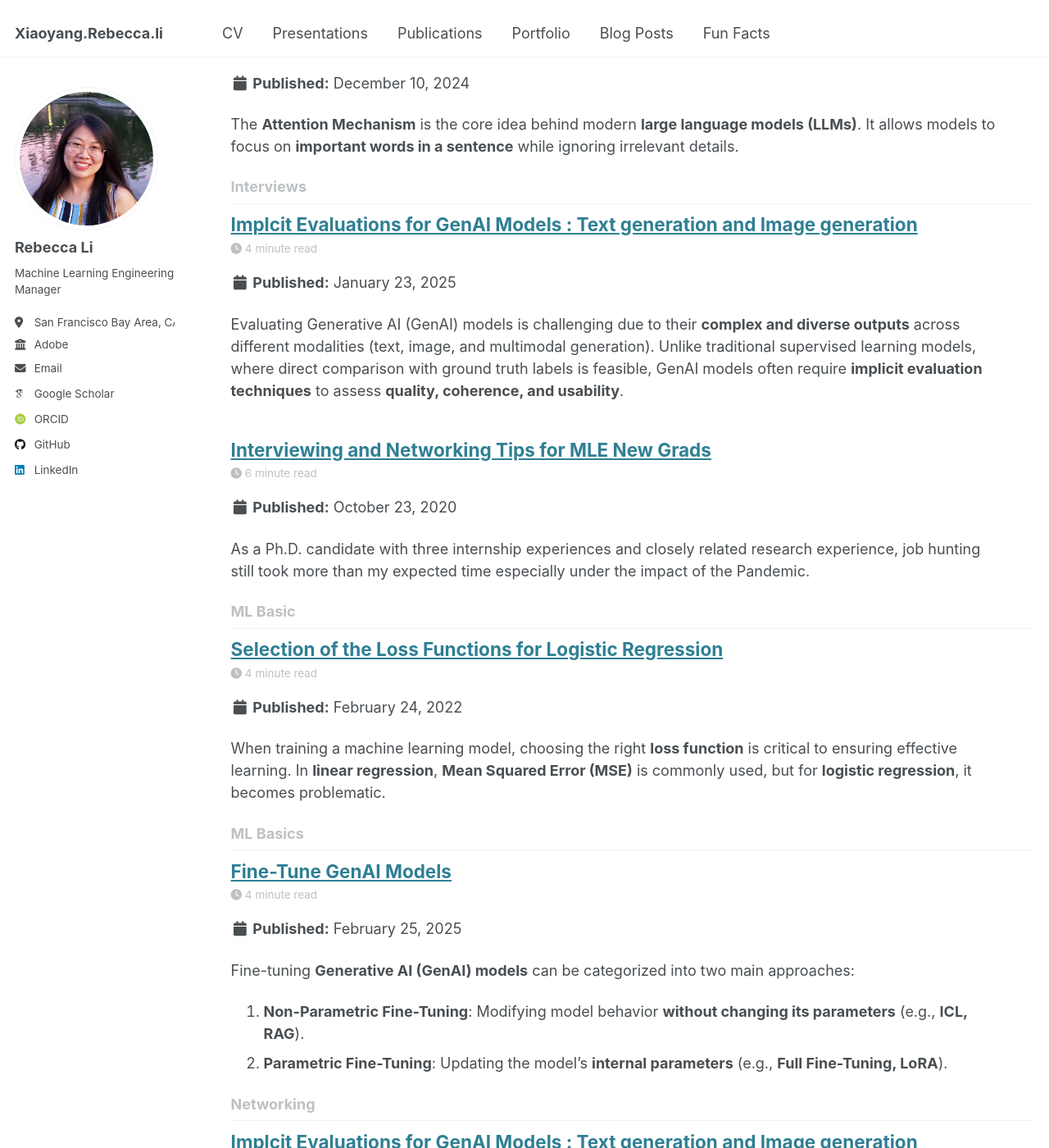
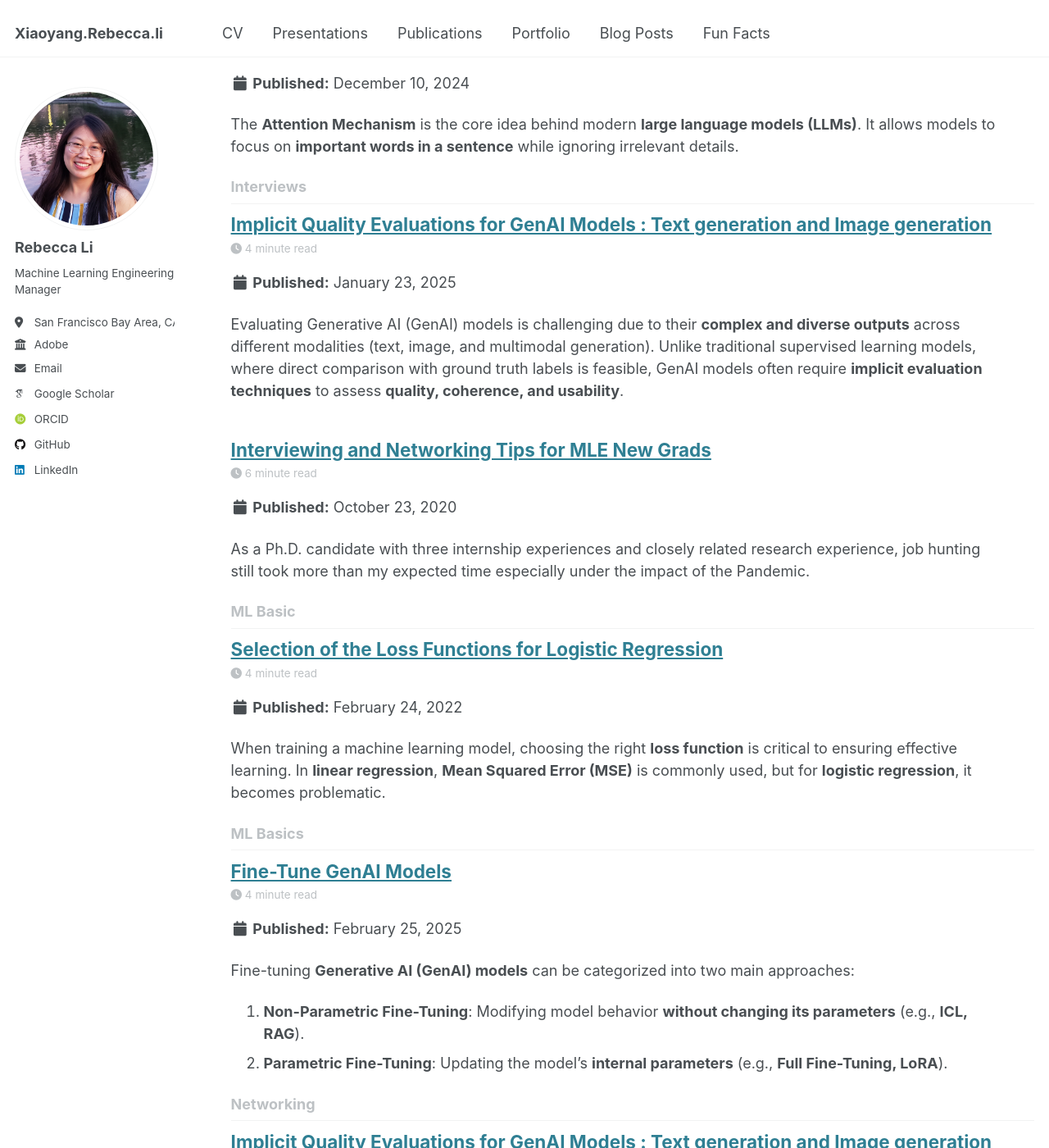
Before and after one commit to Xiaoyang-Rebecca/xiaoyang-rebecca.github.io, a Jekyll site: the page built from _pages/tag-archive.html, in a window 1280 px wide and 1400 px high, scrolled down 460 px. Shown: the whole window at 82% size. Built offline with Jekyll 4.4.1, drawn with Linux system fonts in a browser that asks for light colours; some web fonts are replaced; some of the changed text lies outside the part shown.

Commit message:
change title

```diff
--- a/_posts/2025-01-23-blog-post-2.md
+++ b/_posts/2025-01-23-blog-post-2.md
@@ -1,5 +1,5 @@
 ---
-title: 'Implcit Evaluations for GenAI Models : Text generation and Image generation'
+title: 'Implicit Quality Evaluations for GenAI Models : Text generation and Image generation'
 date: 2025-01-23
 permalink: /posts/2025/01/blog-post-2/
 tags:
@@ -42,9 +42,9 @@ Evaluating text-based GenAI models involves multiple automatic metrics that meas
   - **Generated:** "The feline is lying on the rug."
   - Traditional BLEU may score this poorly due to different words, but **BERTScore captures semantic similarity**.
 - **Formula**:
-  \[
+  $$
   BERTScore = \frac{1}{N} \sum_{i} \max_{j} \text{cosine}(E(x_i), E(y_j))
-  \]
+  $$
   where \( E(x) \) and \( E(y) \) are the contextualized embeddings of the input and reference sentences.
 
 #### **c. ROUGE Score**
@@ -59,9 +59,9 @@ Evaluating text-based GenAI models involves multiple automatic metrics that meas
   - **Generated Summary:** "Text is generated by AI models."
   - ROUGE-L captures that the **sequence of words is retained**.
 - **Formula**:
-  \[
+ $$
   ROUGE = \frac{\sum_{s \in S} \sum_{w \in s} \text{match}(w)}{\sum_{s \in S} \sum_{w \in s} \text{total}(w)}
-  \]
+ $$
 
 #### **d. Perplexity (PPL)**
 - **Type**: Measures how well the model predicts unseen text.
@@ -70,9 +70,9 @@ Evaluating text-based GenAI models involves multiple automatic metrics that meas
   - A model trained on **grammatical English** will have low perplexity on normal sentences.
   - If given **random word sequences**, perplexity will be high.
 - **Formula**:
-  \[
+ $$
   PPL = exp\left(-\frac{1}{N} \sum_{i=1}^{N} \log P(y_i | y_{<i})\right)
-  \]
+ $$
 
 ---
 
@@ -85,9 +85,9 @@ Evaluating images generated by GenAI models involves measuring **realism, divers
 - **Example:**
   - **GAN-generated images of cats** should have an FID close to real cat images.
 - **Formula**:
-  \[
+  $$
   FID = || \mu_r - \mu_g ||^2 + Tr(\Sigma_r + \Sigma_g - 2(\Sigma_r \Sigma_g)^{1/2})
-  \]
+  $$
   where:
   - \( \mu_r, \mu_g \) are the mean feature vectors of real and generated images,
   - \( \Sigma_r, \Sigma_g \) are the covariance matrices.
@@ -98,9 +98,9 @@ Evaluating images generated by GenAI models involves measuring **realism, divers
   - A model generating **only dog images** will have **high quality** but **low diversity**.
   - A good generative model should create **varied yet realistic images**.
 - **Formula**:
-  \[
+  $$
   IS = exp \left( E_x KL(p(y|x) || p(y)) \right)
-  \]
+  $$
 
 ---
 
```
